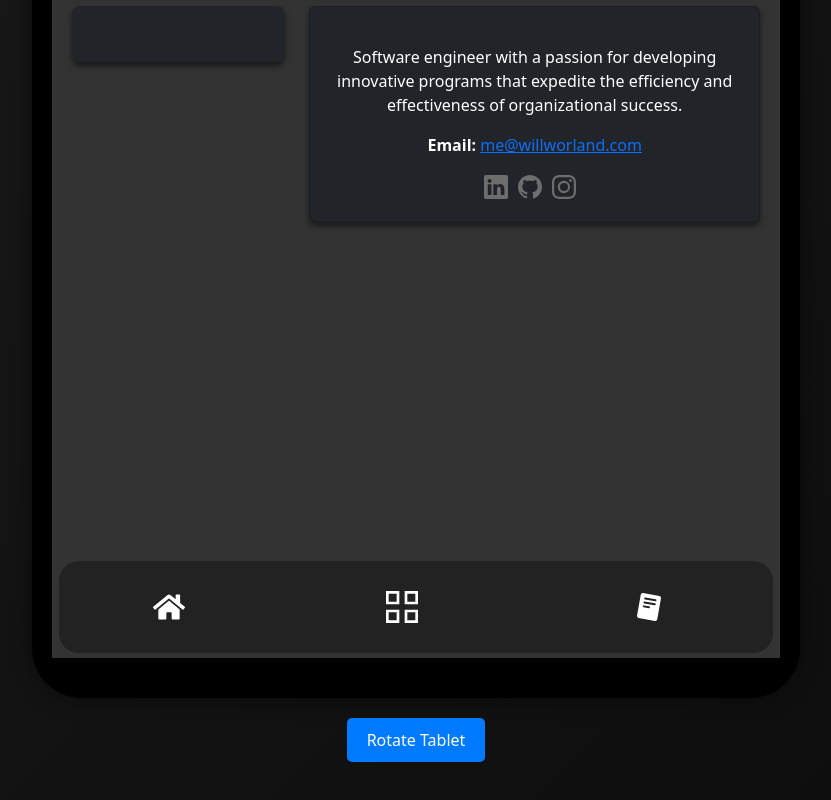
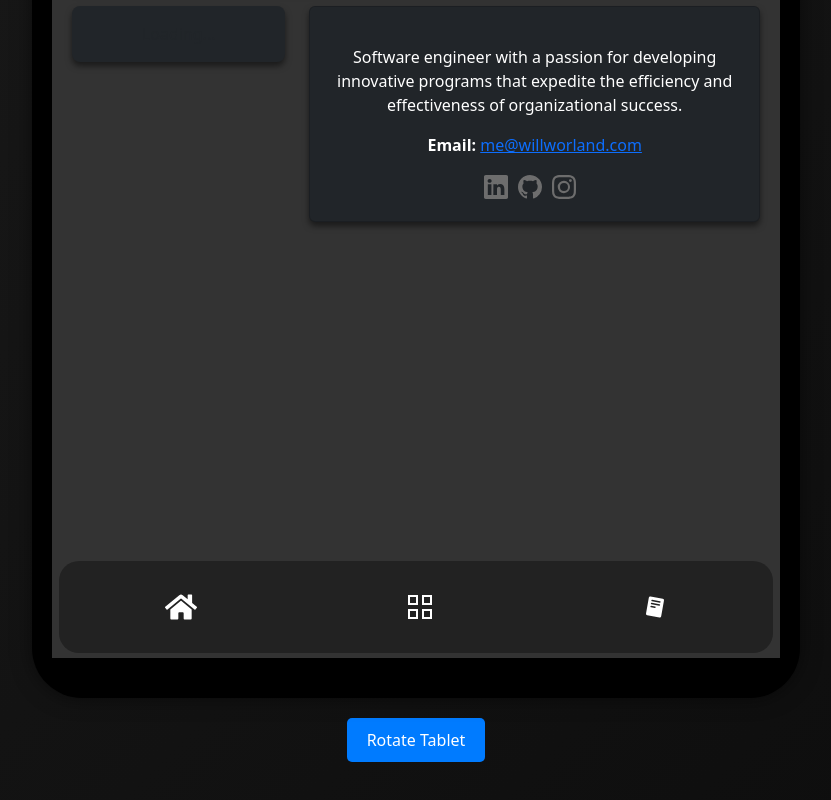
Before and after one commit to ninexmobility/willworland, a React (Vite) app: page / in a window 1280 px wide. Shown: the part 378-1178 px from the top of the page, without its empty margins (224-1055 px from the left). Built offline with nearby package versions, Linux system fonts and the light colour scheme; no server answers.

Commit message:
remove secrets

```diff
--- a/src/components/appBar/AppBar.css
+++ b/src/components/appBar/AppBar.css
@@ -20,6 +20,8 @@
 
 /* src/App.css */
 
+.home-button,
+.projects-button,
 .resume-button {
     margin: 20px 0;
     padding: 10px 20px;
@@ -32,6 +34,8 @@
 }
 
 .app-bar button:hover,
+.home-button button:hover,
+.projects-button button:hover,
 .resume-button button:hover {
     background-color: #007bff; /* Darker shade on hover */
 }
--- a/src/components/appBar/AppBar.tsx
+++ b/src/components/appBar/AppBar.tsx
@@ -1,54 +1,89 @@
-// src/components/AppBar.tsx
+/**
+ * src/components/appBar/AppBar.tsx
+ * author: ninex
+ */
 
 import React, { useState } from "react";
 import "./AppBar.css";
 import { FaHome } from "react-icons/fa";
 import { GrProjects } from "react-icons/gr";
 import { PiReadCvLogoFill } from "react-icons/pi";
-import ResumeModal from "../resumeModal/ResumeModal"; // Ensure this path is correct
-
+import { useNavigate } from "react-router-dom";
+import ResumeModal from "../resumeModal/ResumeModal";
 import ProjectsModal from "../projectsModal/ProjectsModal";
 import { projects } from "../../data/projects";
 
+/**
+ * AppBar component renders the bottom navigation bar with icons for navigation.
+ * It includes buttons for Home, Projects, and Resume, and handles the opening
+ * and closing of the Resume and Projects modals.
+ *
+ * @component
+ * @returns {React.ReactElement} The AppBar component.
+ */
 const AppBar: React.FC = () => {
+    // State to control the visibility of the Resume modal
     const [showResume, setShowResume] = useState(false);
+    // State to control the visibility of the Projects modal
     const [showProjects, setShowProjects] = useState(false);
+    // Hook for navigation
+    const navigate = useNavigate();
 
+    /**
+     * Opens the Resume modal by setting showResume to true.
+     */
     const handleResumeOpen = () => {
         setShowResume(true);
     };
 
+    /**
+     * Closes the Resume modal by setting showResume to false.
+     */
     const handleResumeClose = () => {
         setShowResume(false);
     };
 
+    /**
+     * Opens the Projects modal by setting showProjects to true.
+     */
     const handleProjectsOpen = () => {
         setShowProjects(true);
     };
 
+    /**
+     * Closes the Projects modal by setting showProjects to false.
+     */
     const handleProjectsClose = () => {
         setShowProjects(false);
     };
+
     return (
         <div className='app-bar'>
-            <button aria-label='Home'>
+            {/* Home button navigates to the root path */}
+            <button
+                className='home-button'
+                onClick={() => navigate("/")}
+                aria-label='Home'>
                 <FaHome size={32} />
             </button>
+            {/* Projects button opens the Projects modal */}
             <button
-                className='resume-button'
+                className='projects-button'
                 onClick={handleProjectsOpen}
                 aria-label='Projects'>
-                <GrProjects size={32} />
+                <GrProjects size={24} />
             </button>
+            {/* Resume button opens the Resume modal */}
             <button
                 className='resume-button'
                 onClick={handleResumeOpen}
                 aria-label='Resume'>
-                <PiReadCvLogoFill size={32} />
+                <PiReadCvLogoFill size={24} />
             </button>
 
             {/* Resume Modal */}
             <ResumeModal show={showResume} handleClose={handleResumeClose} />
+
             {/* Projects Modal */}
             <ProjectsModal
                 show={showProjects}
--- a/src/main.tsx
+++ b/src/main.tsx
@@ -1,11 +1,14 @@
-import { StrictMode } from "react";
+import React from "react";
 import { createRoot } from "react-dom/client";
+import { BrowserRouter } from "react-router-dom"; // Import BrowserRouter
 import "./index.css";
 import App from "./App.tsx";
 import "bootstrap/dist/css/bootstrap.min.css";
 
 createRoot(document.getElementById("root")!).render(
-    <StrictMode>
-        <App />
-    </StrictMode>,
+    <React.StrictMode>
+        <BrowserRouter>
+            <App />
+        </BrowserRouter>
+    </React.StrictMode>,
 );
```
Also changed, not shown: 1 other file (tests, documents, lock files or other folders).
